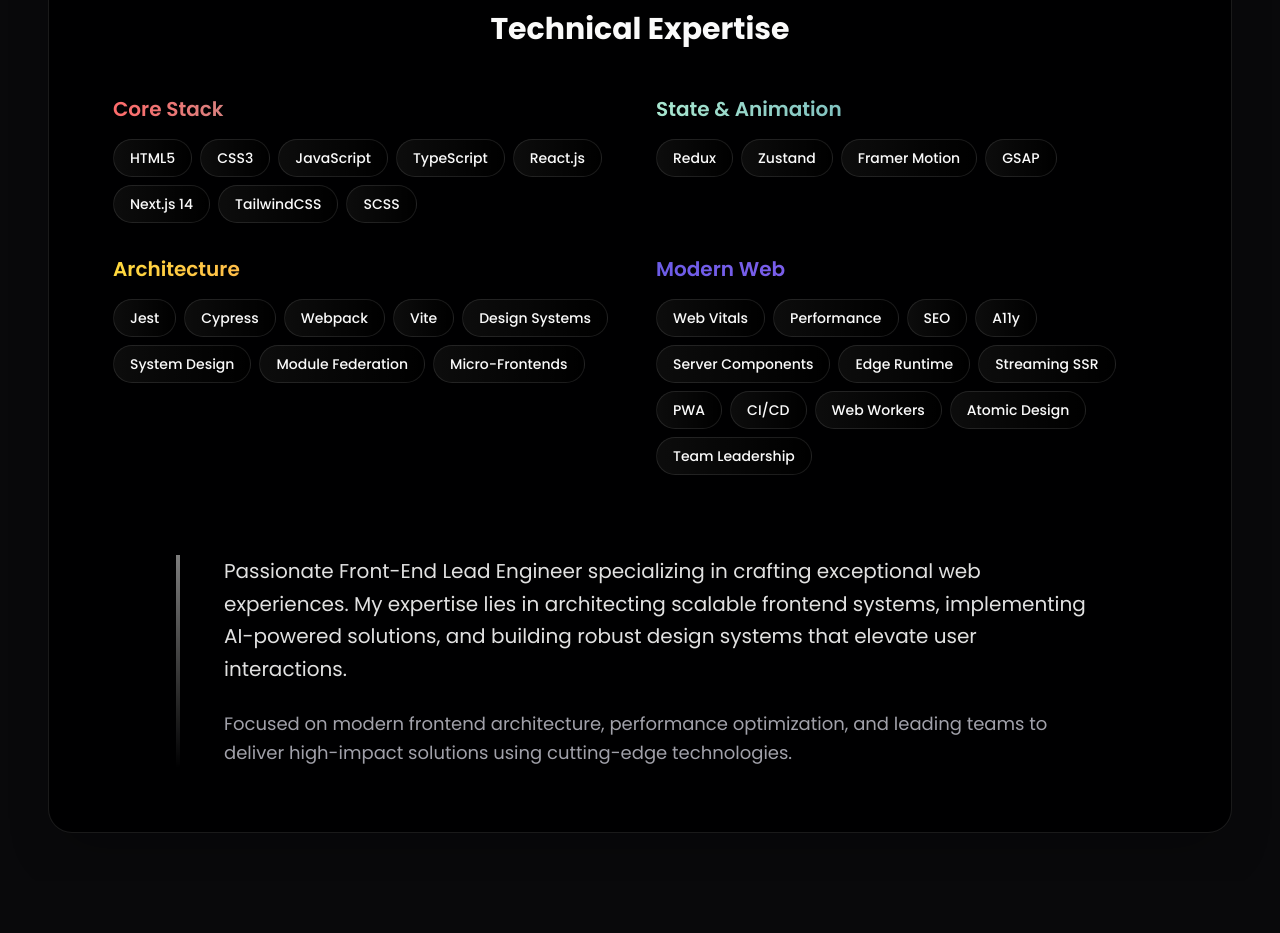
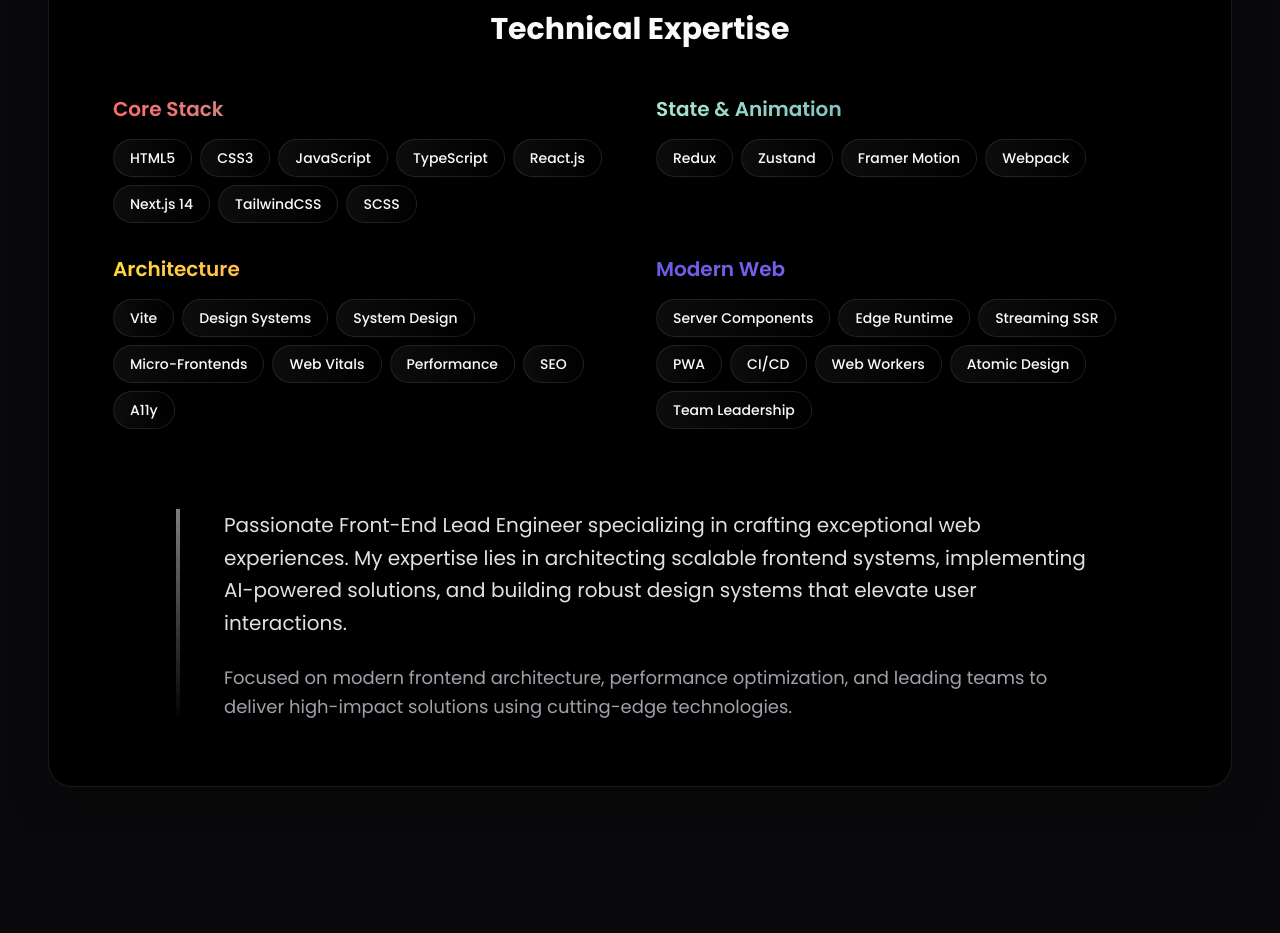
Before and after one commit to balajiudayagiri/fantastic-couscous, a Next.js app: page / in a window 1280 px wide. Shown: the part 1800-2733 px from the top of the page. Built offline with nearby package versions, Linux system fonts and the light colour scheme.

Commit message:
update hero about

```diff
--- a/src/_customComponents/_app/HomePageConstants.ts
+++ b/src/_customComponents/_app/HomePageConstants.ts
@@ -32,11 +32,11 @@ export const skills = [
 
   // Animation & UI
   { name: "Framer Motion", years: 2 },
-  { name: "GSAP", years: 2 },
+  // { name: "GSAP", years: 2 },
 
   // Testing
-  { name: "Jest", years: 3 },
-  { name: "Cypress", years: 2 },
+  // { name: "Jest", years: 3 },
+  // { name: "Cypress", years: 2 },
 
   // Build Tools
   { name: "Webpack", years: 3 },
@@ -45,7 +45,7 @@ export const skills = [
   // Architecture & Design
   { name: "Design Systems", years: 2 },
   { name: "System Design", years: 2 },
-  { name: "Module Federation", years: 2 },
+  // { name: "Module Federation", years: 2 },
   { name: "Micro-Frontends", years: 2 },
 
   // Performance & Optimization
```
